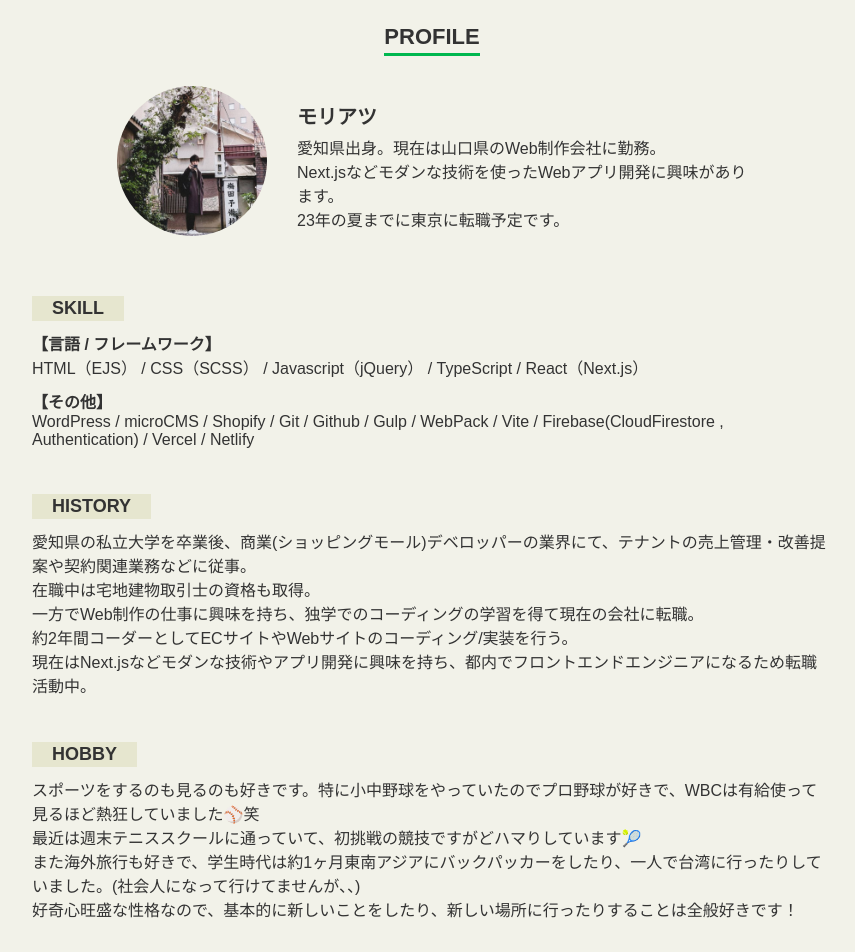
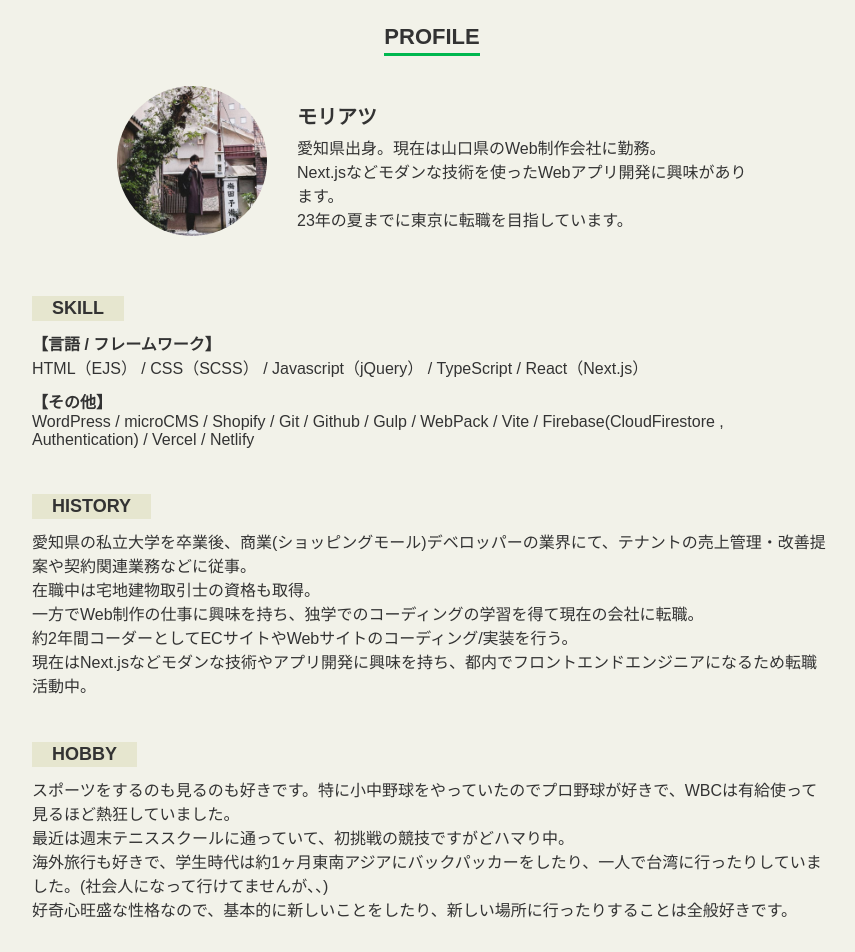
Before and after one commit to AtsuyaMorishita/nextjs-portfolio, a Next.js app: page /profile in a window 1280 px wide. Shown: the part 140-1092 px from the top of the page, without its empty margins (208-1063 px from the left). Built offline with nearby package versions, Linux system fonts and the light colour scheme; no server answers; a web font is replaced by a local one.

Commit message:
プロフィールテキスト修正

```diff
--- a/src/pages/profile.tsx
+++ b/src/pages/profile.tsx
@@ -27,7 +27,7 @@ export default function Profile() {
                   <br />
                   Next.jsなどモダンな技術を使ったWebアプリ開発に興味があります。
                   <br />
-                  23年の夏までに東京に転職予定です。
+                  23年の夏までに東京に転職を目指しています。
                 </ProfileLeadText>
               </ProfileLeadInfo>
             </ProfileLead>
@@ -65,13 +65,13 @@ export default function Profile() {
               <ProfileItem>
                 <ProfileInfoTitle>HOBBY</ProfileInfoTitle>
                 <ProfileInfoText>
-                  スポーツをするのも見るのも好きです。特に小中野球をやっていたのでプロ野球が好きで、WBCは有給使って見るほど熱狂していました⚾️笑
+                  スポーツをするのも見るのも好きです。特に小中野球をやっていたのでプロ野球が好きで、WBCは有給使って見るほど熱狂していました。
                   <br />
-                  最近は週末テニススクールに通っていて、初挑戦の競技ですがどハマりしています🎾
+                  最近は週末テニススクールに通っていて、初挑戦の競技ですがどハマり中。
                   <br />
-                  また海外旅行も好きで、学生時代は約1ヶ月東南アジアにバックパッカーをしたり、一人で台湾に行ったりしていました。(社会人になって行けてませんが、、)
+                  海外旅行も好きで、学生時代は約1ヶ月東南アジアにバックパッカーをしたり、一人で台湾に行ったりしていました。(社会人になって行けてませんが、、)
                   <br />
-                  好奇心旺盛な性格なので、基本的に新しいことをしたり、新しい場所に行ったりすることは全般好きです！
+                  好奇心旺盛な性格なので、基本的に新しいことをしたり、新しい場所に行ったりすることは全般好きです。
                 </ProfileInfoText>
               </ProfileItem>
             </ProfileList>
```
